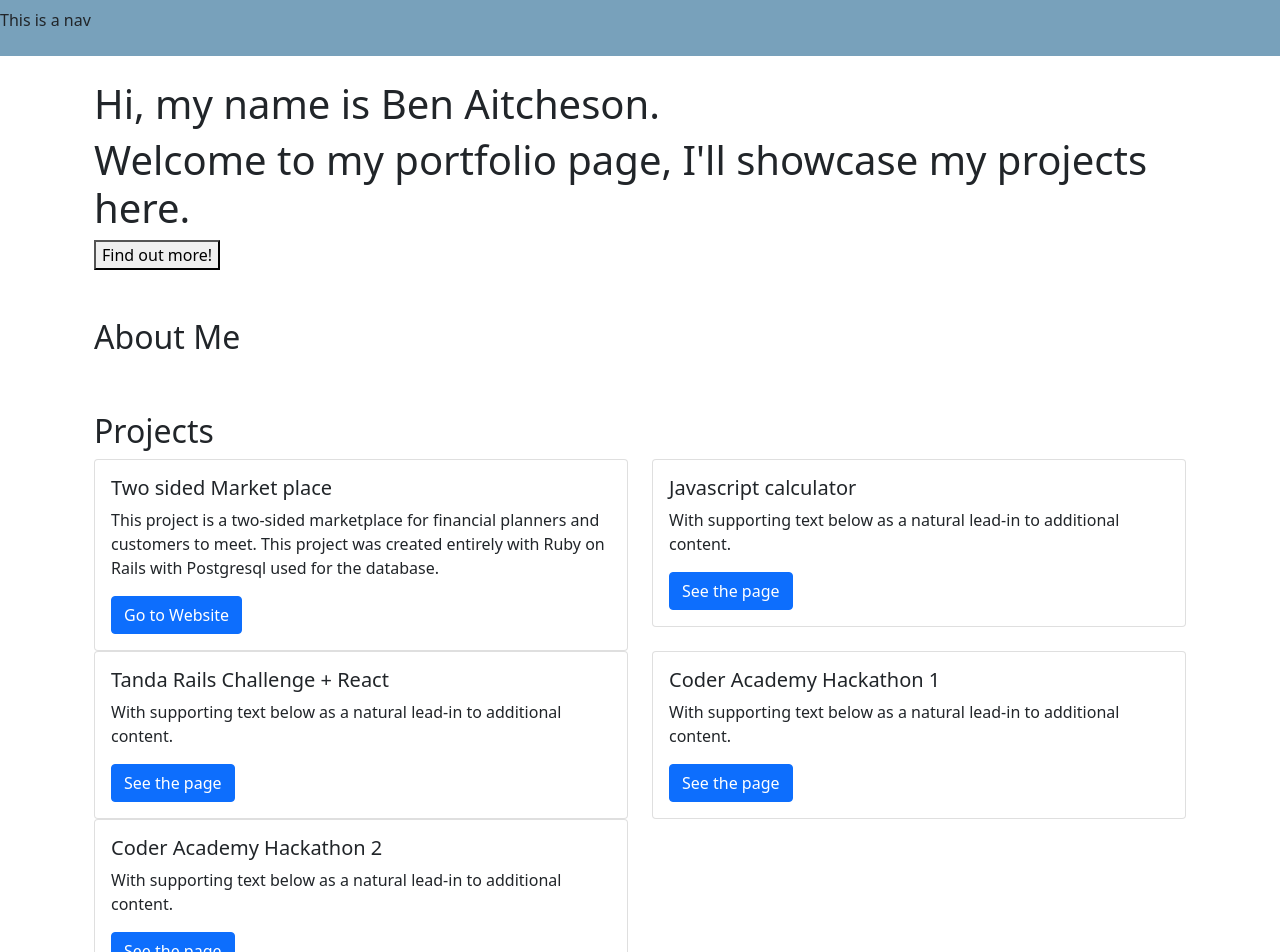
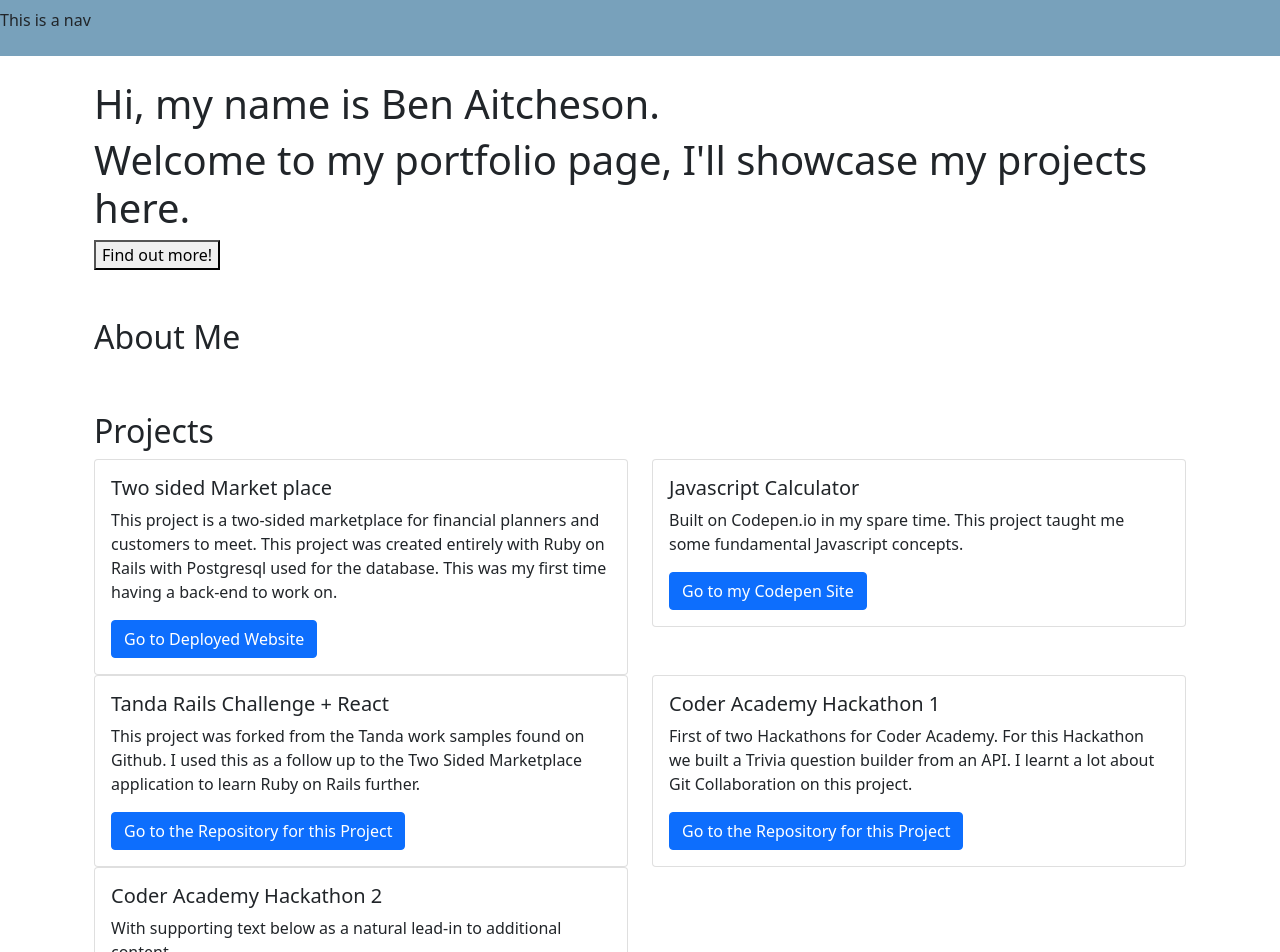
Before and after one commit to benaitcheson/portfolio-react, a React (Create React App) app: page / in a window 1280 px wide. Shown: the top 952 px of the page. Built offline with nearby package versions, Linux system fonts and the light colour scheme.

Commit message:
added descriptions to the projects cards

```diff
--- a/src/components/Projects.js
+++ b/src/components/Projects.js
@@ -11,17 +11,17 @@ const Projects = () => {
                     <div class="card">
                         <div class="card-body">
                             <h5 class="card-title">Two sided Market place</h5>
-                            <p class="card-text">This project is a two-sided marketplace for financial planners and customers to meet. This project was created entirely with Ruby on Rails with Postgresql used for the database.</p>
-                            <a href="https://t2a2-marketplace-app.herokuapp.com/" class="btn btn-primary">Go to Website</a>
+                            <p class="card-text">This project is a two-sided marketplace for financial planners and customers to meet. This project was created entirely with Ruby on Rails with Postgresql used for the database. This was my first time having a back-end to work on.</p>
+                            <a href="https://t2a2-marketplace-app.herokuapp.com/" class="btn btn-primary">Go to Deployed Website</a>
                         </div>
                     </div>
                 </div>
                 <div class="col-sm-6">
                     <div class="card">
                         <div class="card-body">
-                            <h5 class="card-title">Javascript calculator</h5>
-                            <p class="card-text">With supporting text below as a natural lead-in to additional content.</p>
-                            <a href="#" class="btn btn-primary">See the page</a>
+                            <h5 class="card-title">Javascript Calculator</h5>
+                            <p class="card-text">Built on Codepen.io in my spare time. This project taught me some fundamental Javascript concepts.</p>
+                            <a href="https://codepen.io/benaitcheson/pen/YzxXZwq" class="btn btn-primary">Go to my Codepen Site</a>
                         </div>
                     </div>
                 </div>
@@ -29,8 +29,8 @@ const Projects = () => {
                     <div class="card">
                         <div class="card-body">
                             <h5 class="card-title">Tanda Rails Challenge + React</h5>
-                            <p class="card-text">With supporting text below as a natural lead-in to additional content.</p>
-                            <a href="#" class="btn btn-primary">See the page</a>
+                            <p class="card-text">This project was forked from the Tanda work samples found on Github. I used this as a follow up to the Two Sided Marketplace application to learn Ruby on Rails further.</p>
+                            <a href="https://github.com/benaitcheson/Tanda-WorkSample-adnat" class="btn btn-primary">Go to the Repository for this Project</a>
                         </div>
                     </div>
                 </div>
@@ -38,8 +38,8 @@ const Projects = () => {
                     <div class="card">
                         <div class="card-body">
                             <h5 class="card-title">Coder Academy Hackathon 1</h5>
-                            <p class="card-text">With supporting text below as a natural lead-in to additional content.</p>
-                            <a href="#" class="btn btn-primary">See the page</a>
+                            <p class="card-text">First of two Hackathons for Coder Academy. For this Hackathon we built a Trivia question builder from an API. I learnt a lot about Git Collaboration on this project.</p>
+                            <a href="https://github.com/NatalieLouise91/Hackathon1" class="btn btn-primary">Go to the Repository for this Project</a>
                         </div>
                     </div>
                 </div>
@@ -48,7 +48,7 @@ const Projects = () => {
                         <div class="card-body">
                             <h5 class="card-title">Coder Academy Hackathon 2</h5>
                             <p class="card-text">With supporting text below as a natural lead-in to additional content.</p>
-                            <a href="#" class="btn btn-primary">See the page</a>
+                            <a href="#" class="btn btn-primary">Go to the Repository for this Project</a>
                         </div>
                     </div>
                 </div>
```
